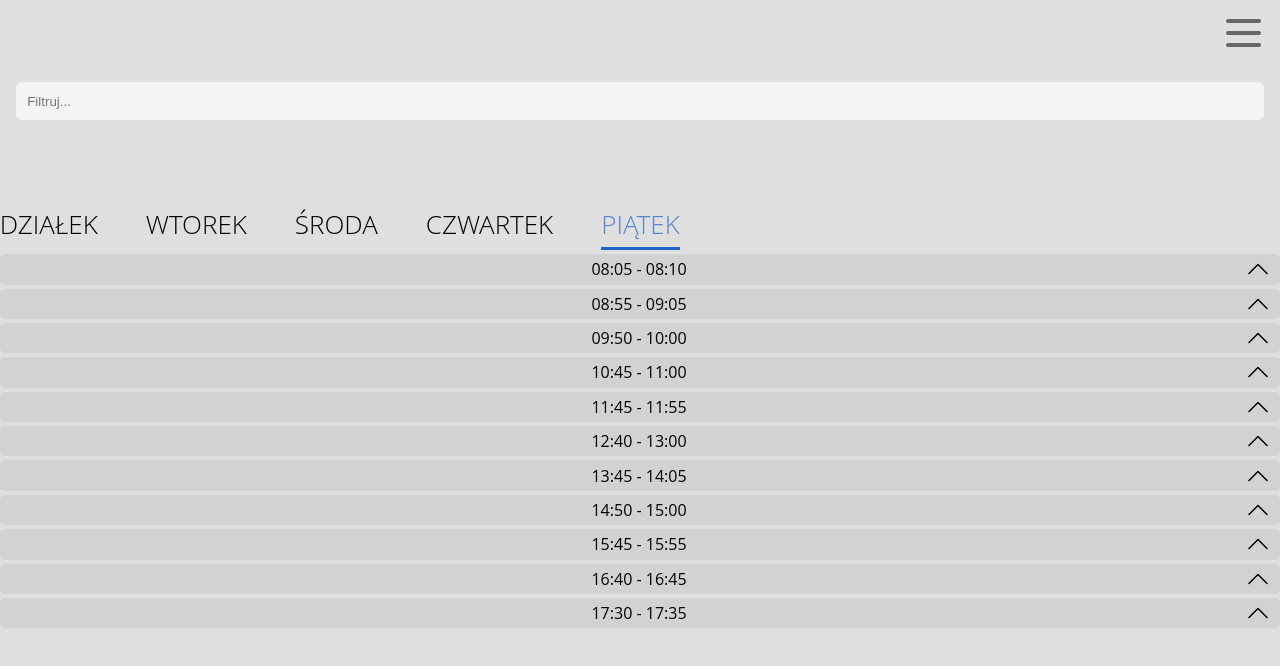
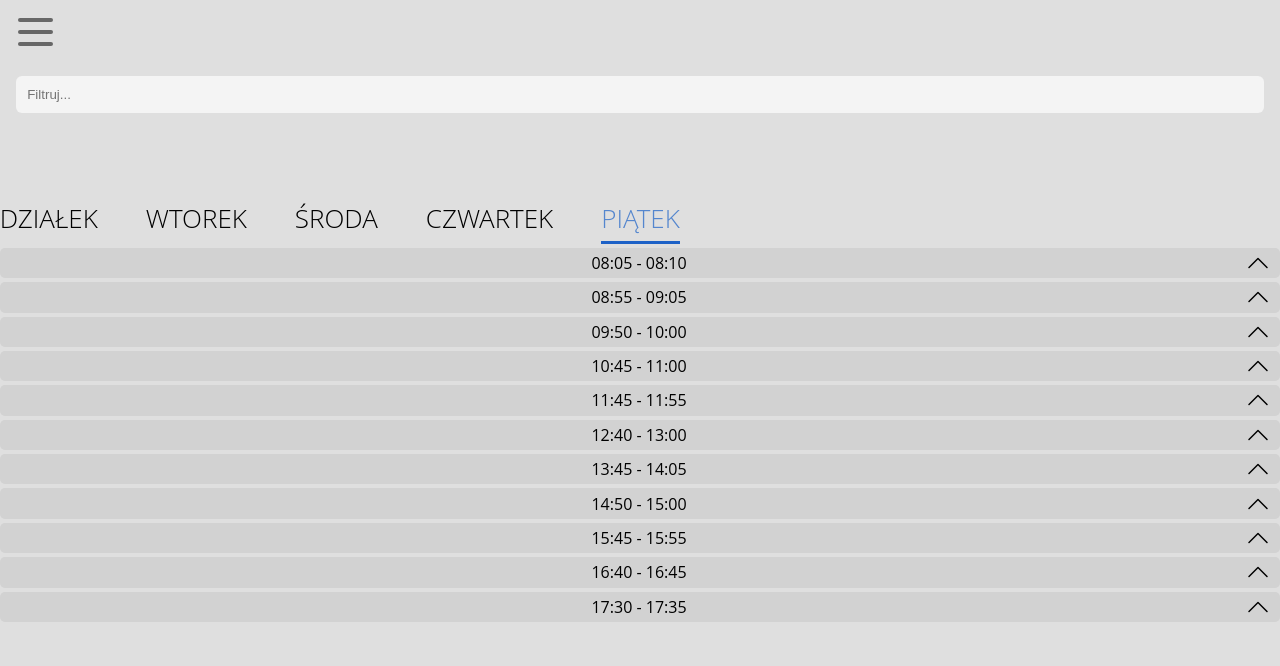
Before and after one commit to HuntClauss/school-page, a Svelte app: page / in a window 1280 px wide. Shown: the top 666 px of the page. Built offline with nearby package versions, Linux system fonts and the light colour scheme.

Commit message:
navigation menu animation

```diff
--- a/index.html
+++ b/index.html
@@ -1,5 +1,5 @@
 <!DOCTYPE html>
-<html lang="en">
+<html lang="pl">
   <head>
     <meta charset="UTF-8" />
     <link rel="icon" type="image/svg+xml" href="/vite.svg" />
--- a/src/App.svelte
+++ b/src/App.svelte
@@ -1,7 +1,54 @@
 <script lang="ts">
 
 import DutyPage from "./page/DutyPage.svelte";
+import {navbar} from "./store.js";
+import HamburgerMenu from "./compontent/HamburgerMenu.svelte";
+
+function test() {
+	change = !change
+}
+
+let change = false
+
 </script>
 
-<!-- TODO router -->
-<DutyPage/>
+<div class="container">
+	<div class="navigation">
+		<HamburgerMenu />
+	</div>
+	<div class="content" class:minimize={$navbar} on:click={_ => $navbar = false}>
+		<DutyPage/>
+	</div>
+</div>
+
+
+<style>
+	.container {
+		overflow: hidden;
+		height: 100vh;
+		background-color: #c1c1c1;
+		position: relative;
+	}
+
+	.navigation {
+		position: absolute;
+	}
+
+	.content {
+		display: flex;
+		height: 100%;
+		box-sizing: border-box;
+		padding-top: 60px;
+		flex-direction: column;
+		overflow: hidden;
+		background-color: var(--background);
+		transition: all .5s ease-in-out;
+		z-index: 999;
+	}
+
+	.minimize {
+		scale: 0.8;
+		translate: 65% 0;
+	}
+
+</style>
--- a/src/compontent/HamburgerMenu.svelte
+++ b/src/compontent/HamburgerMenu.svelte
@@ -1,20 +1,46 @@
 <script lang="ts">
 
-	export let enabled = false
-
+import {navbar} from "../store.js";
 </script>
 
-<div class="hamburger-menu">
+<div class="hamburger-menu" class:active={$navbar} on:click={_ => $navbar = !$navbar}>
 	<div class="hamburger-line"></div>
 	<div class="hamburger-line"></div>
 	<div class="hamburger-line"></div>
 </div>
 
-<nav>
-	<slot />
+<nav class:active={$navbar}>
+	<a href="#">Strona Główna</a>
+	<a href="#">Plany Nauczycieli</a>
+	<a href="#">Plan Dyżurów</a>
+	<a href="#">Ustawienia</a>
 </nav>
 
-<style>
+<style lang="scss">
+	.hamburger-menu {
+		cursor: pointer;
+		pointer-events: all;
+		width: fit-content;
+		position: relative;
+		left: 10px;
+		top: 10px;
+		z-index: 2;
+		&.active > * {
+			&:nth-child(1) {
+				rotate: 45deg;
+				translate: 0 12px;
+			}
+
+			&:nth-child(2) {
+				opacity: 0;
+			}
+
+			&:nth-child(3) {
+				rotate: -45deg;
+				translate: 0 -12px;
+			}
+		}
+	}
 
 	.hamburger-line {
 		content: '';
@@ -23,10 +49,49 @@
 		border-radius: 30px;
 		background-color: #676767;
 		margin: 0.5rem;
+		transition: all .2s ease-in-out;
 	}
 
-	.hamburger-menu {
+	nav {
+		position: absolute;
+		top: 0;
+		left: 20px;
+		font-size: 20px;
+		height: 100vh;
+		display: flex;
+		flex-direction: column;
+		justify-content: center;
+	}
+
+	a {
+		color: unset;
+		text-decoration: none;
+		width: 0;
+		overflow: hidden;
+		transition: .2s all ease-in-out;
+		display: block;
+		//pointer-events: none;
+		box-sizing: border-box;
+		white-space: nowrap;
+		margin: 1rem 0;
+		padding: 1rem 0;
 		cursor: pointer;
 	}
 
+	nav.active > a {
+		translate: 0;
+		width: 100%;
+	}
+
+	a:nth-child(2) {
+		transition-delay: .05s;
+	}
+
+	a:nth-child(3) {
+		transition-delay: .1s;
+	}
+
+	a:nth-child(4) {
+		transition-delay: .15s;
+	}
 </style>
--- a/src/page/DutyPage.svelte
+++ b/src/page/DutyPage.svelte
@@ -120,9 +120,6 @@
 </script>
 
 <div class="wrapper">
-	<div class="navigation">
-		<HamburgerMenu></HamburgerMenu>
-	</div>
 	<div class="filter-wrapper">
 		<InputBar bind:value={filter}/>
 	</div>
@@ -147,6 +144,7 @@
 		overflow-x: hidden;
 		height: 100%;
 		scrollbar-width: none;
+		background-color: var(--background);
 
 		&::-webkit-scrollbar {
 			display: none;
@@ -169,14 +167,6 @@
 		height: 100%;
 	}
 
-	.navigation {
-		width: 100%;
-		display: flex;
-		justify-content: right;
-		padding: 0.7rem;
-		box-sizing: border-box;
-	}
-
 	.filter-wrapper {
 		width: 100%;
 		box-sizing: border-box;
--- a/src/store.ts
+++ b/src/store.ts
@@ -11,3 +11,4 @@ export const duties_accu = writable({
 })
 
 export const filters = writable([])
+export const navbar = writable(false)
```
